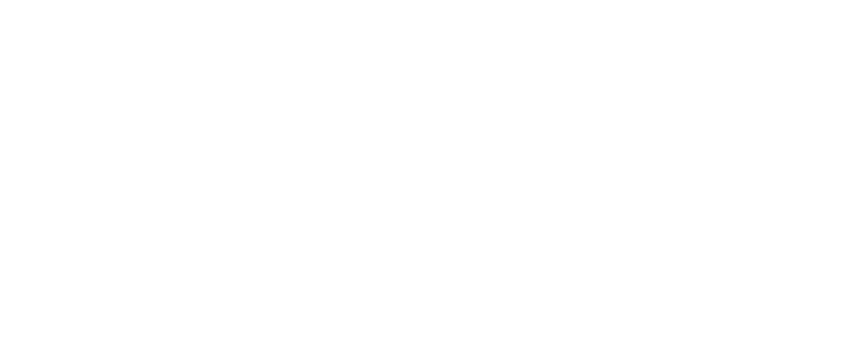
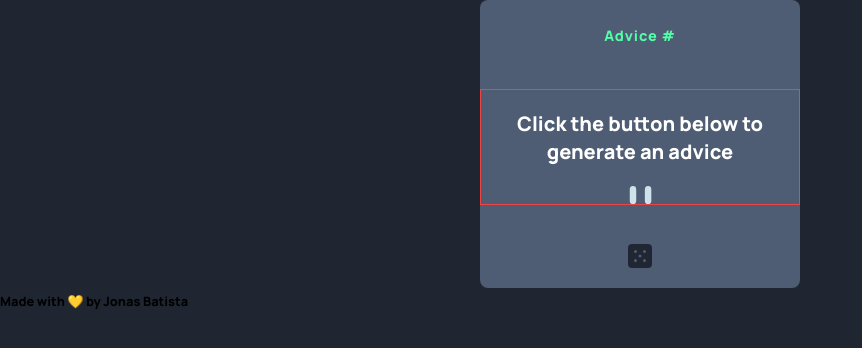
Before and after one commit to jonas-nb/AdviceApp, a React (Create React App) app: page / in a window 1280 px wide. Shown: the top 348 px of the page, without its empty margins (0-862 px from the left). Built offline with nearby package versions, Linux system fonts and the light colour scheme.

Commit message:
terminado html e js

```diff
--- a/public/index.html
+++ b/public/index.html
@@ -3,6 +3,12 @@
 <!DOCTYPE html>
 <html lang="en">
     <head>
+        <link rel="preconnect" href="https://fonts.googleapis.com" />
+        <link rel="preconnect" href="https://fonts.gstatic.com" crossorigin />
+        <link
+            href="https://fonts.googleapis.com/css2?family=Manrope:wght@800&display=swap"
+            rel="stylesheet"
+        />
         <meta charset="utf-8" />
         <link rel="icon" href="%PUBLIC_URL%/favicon.ico" />
         <meta name="viewport" content="width=device-width, initial-scale=1" />
--- a/src/App.jsx
+++ b/src/App.jsx
@@ -1,14 +1,11 @@
 import React from 'react';
-import { api } from './api';
-
+import Container from './Components/Container';
+import Footer from './Components/Footer';
 const App = () => {
-    console.log(api);
-
     return (
-        <div>
-            <div>
-                <div></div>
-            </div>
+        <div className="w-full h-screen bg-[#1f2632]">
+            <Container />
+            <Footer />
         </div>
     );
 };
--- /dev/null
+++ b/src/Components/Container.jsx
@@ -0,0 +1,44 @@
+import axios from 'axios';
+import React, { useState } from 'react';
+import PatternMobile from '../assets/images/pattern-mobile.svg';
+import PatternDesktop from '../assets/images/pattern-desktop.svg';
+import mainIcon from '../assets/images/icon-dice.svg';
+
+const Container = () => {
+    const [adviceNumber, setAdviceNumber] = useState();
+    const [advice, setAdvice] = useState(
+        'Click the button below to generate an advice'
+    );
+
+    const adviceGenerator = async () => {
+        try {
+            setAdvice('Updating...');
+            const response = await axios.get(
+                'https://api.adviceslip.com/advice'
+            );
+            setAdviceNumber(response.data.slip.id);
+            setAdvice(response.data.slip.advice);
+        } catch (error) {
+            setAdvice('advice not found, please check internet connection');
+        }
+    };
+
+    return (
+        <div className=" m-auto flex flex-col justify-around items-center max-w-[320px] h-72 bg-[#4e5d73] rounded-lg">
+            <div className="text-[#52ffa8] text-lg tracking-wider">
+                <small>
+                    Advice <span>#{adviceNumber}</span>
+                </small>
+            </div>
+            <div className="border border-red-500 flex flex-col justify-between text-center text-[#fff]">
+                <p className="p-5 text-xl">{advice}</p>
+                <img src={PatternMobile} alt="divisor meramente ilustrativo" />
+            </div>
+            <button onClick={adviceGenerator}>
+                <img src={mainIcon} alt="" />
+            </button>
+        </div>
+    );
+};
+
+export default Container;
--- /dev/null
+++ b/src/Components/Footer.jsx
@@ -0,0 +1,11 @@
+import React from 'react';
+
+const Footer = () => {
+    return (
+        <footer>
+            <small>Made with 💛 by Jonas Batista</small>
+        </footer>
+    );
+};
+
+export default Footer;
--- a/src/Components/Header/Header.jsx
+++ /dev/null
@@ -1,13 +0,0 @@
-import React from "react";
-import { FaRegCompass } from "react-icons/fa";
-
-const Header = () => {
-  return (
-    <div className="sm:m-auto flex items-center  h-1/6 md:h-2/6 lg:h-1/6 md:w-7/12 lg:w-3/12  sm:w-32 justify-center sm:justify-between w-full text-white text-6xl sm:text-3xl md:text-8xl lg:text-6xl font-medium shadow-sm ">
-      <h1 className="pd-5">Advice</h1>
-      <FaRegCompass />
-    </div>
-  );
-};
-
-export default Header;
--- a/src/Components/footer/Footer.jsx
+++ /dev/null
@@ -1,28 +0,0 @@
-/** @format */
-
-import React from "react";
-import { IoLogoLinkedin, IoLogoGithub } from "react-icons/io";
-
-const Footer = () => {
-  return (
-    <>
-      <div className="w-full sm:h-10 flex items-end justify-end">
-        <div className="w-32 flex justify-around   text-blue-300  text-4xl md:text-6xl">
-          <a
-            href="https://www.linkedin.com/in/jonas-batista-b77b24137/"
-            target="_blank"
-            className="hover:text-blue-400"
-          >
-            <IoLogoLinkedin className="" />
-          </a>
-          <a href="https://github.com/jonas-nb" target="_blank">
-            <IoLogoGithub className="hover:text-blue-400" />
-          </a>
-        </div>
-      </div>
-      <h3 className="text-white/50 p-1">Made with ❤ By Jonas Batista</h3>
-    </>
-  );
-};
-
-export default Footer;
--- a/src/Components/main/Main.jsx
+++ /dev/null
@@ -1,53 +0,0 @@
-/** @format */
-
-import React, { useState } from "react";
-import { api } from "../../api";
-import { MdShuffle } from "react-icons/md";
-
-const Main = () => {
-  let [advice, setAdvice] = useState(
-    "Click the button below to receive new advice."
-  );
-
-  const [stateLoading, setStateLoading] = useState(false);
-  const [adviceState, setAdviceState] = useState(true);
-
-  let loadAdvice = async () => {
-    setStateLoading(false);
-    setAdviceState(false);
-    const newAdvice = await api.json();
-    setAdvice(newAdvice.slip.advice);
-    setTimeout(() => {
-      setStateLoading(true);
-      setAdviceState(true);
-    }, 300);
-  };
-
-  return (
-    <div className="h-72 flex flex-col w-full justify-around items-center h-2/6 sm:h-4/6 md:h-2/6 lg:h-3/6">
-      <div className="flex items-center justify-center flex-col w-64 h-52 p-3 backdrop-blur-3xl bg-white/10 rounded-md shadow-md shadow-blue-500/3 md:w-6/12">
-        {adviceState === false ? (
-          <div className="border h-20 w-full flex items-center justify-center text-white text-xl font-semibold">
-            looking for new advice...
-          </div>
-        ) : (
-          <p className="text-white  text-lg text-center sm:text-md md:text-2xl w-full">
-            {advice}
-          </p>
-        )}
-        <button
-          onClick={loadAdvice}
-          className={
-            stateLoading === true
-              ? "transition duration-700 ring-offset-2 ring-offset-green-200 ring-1 ring-green-300 bg-green-400  flex justify-center items-center w-16 h-16 fixed top-44 text-4xl  text-white hover:bg-green-500 shadow-[0_0px_50px_15px_rgba(0,0,0,0.3)] shadow-green-900 rounded-full"
-              : "bg-green-400 flex justify-center items-center w-16 h-16 fixed top-44 text-4xl  text-white hover:bg-green-500  rounded-full"
-          }
-        >
-          <MdShuffle />
-        </button>
-      </div>
-    </div>
-  );
-};
-
-export default Main;
--- a/src/api.js
+++ /dev/null
@@ -1,9 +0,0 @@
-import axios from 'axios';
-
-export const api = {
-    json: async () => {
-        let response = await axios.get('https://api.adviceslip.com/advice');
-
-        return response.data;
-    },
-};
--- a/src/index.css
+++ b/src/index.css
@@ -5,15 +5,13 @@
 @tailwind utilities;
 
 body {
-	margin: 0;
-	font-family: -apple-system, BlinkMacSystemFont, 'Segoe UI', 'Roboto', 'Oxygen',
-		'Ubuntu', 'Cantarell', 'Fira Sans', 'Droid Sans', 'Helvetica Neue',
-		sans-serif;
-	-webkit-font-smoothing: antialiased;
-	-moz-osx-font-smoothing: grayscale;
+    margin: 0;
+    font-family: 'Manrope', sans-serif;
+    -webkit-font-smoothing: antialiased;
+    -moz-osx-font-smoothing: grayscale;
 }
 
 code {
-	font-family: source-code-pro, Menlo, Monaco, Consolas, 'Courier New',
-		monospace;
+    font-family: source-code-pro, Menlo, Monaco, Consolas, 'Courier New',
+        monospace;
 }
```
Also changed, not shown: src/assets/images/pattern-desktop.svg (renamed from src/assets/images/pattern-divider-desktop.svg), src/assets/images/pattern-mobile.svg (renamed from src/assets/images/pattern-divider-mobile.svg).
